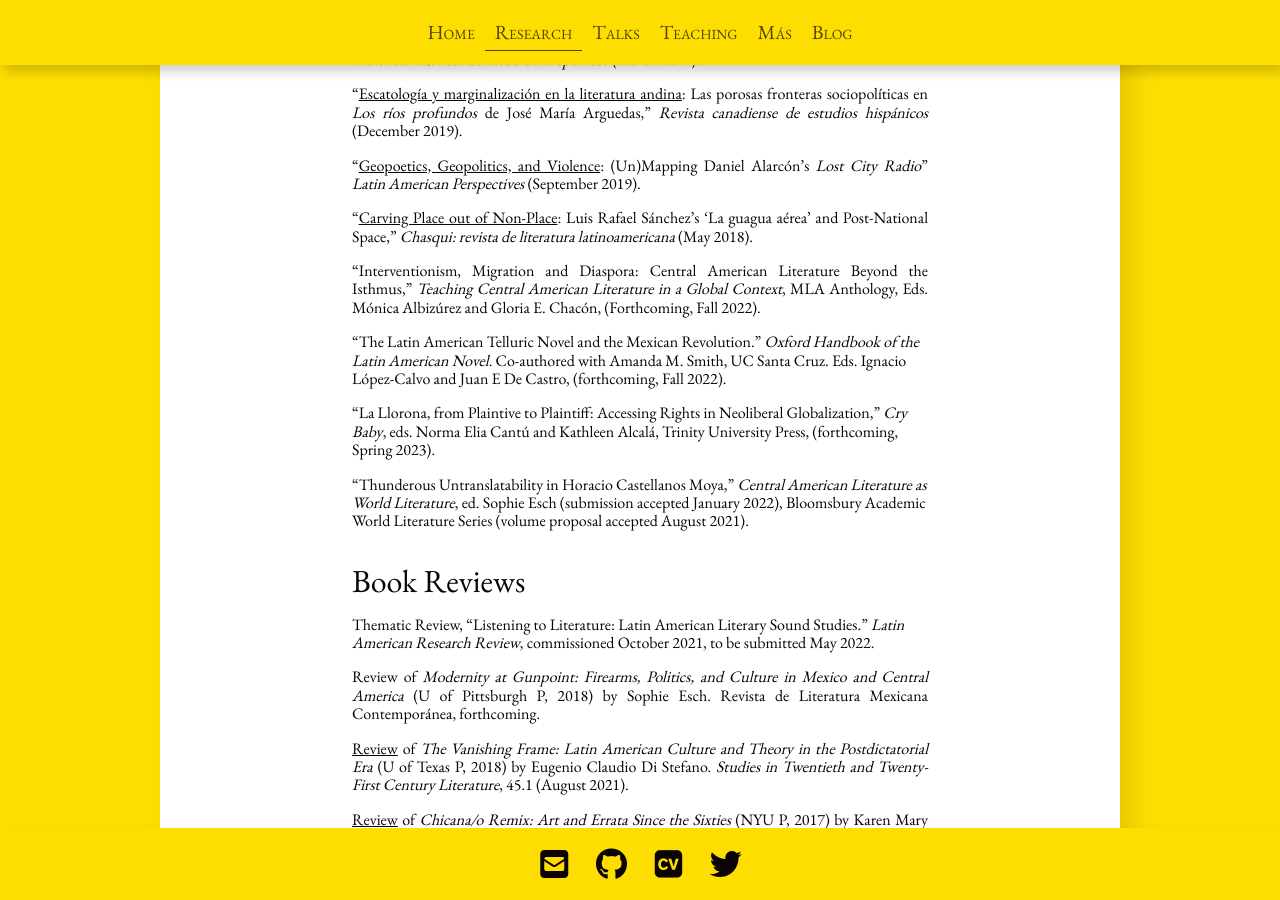
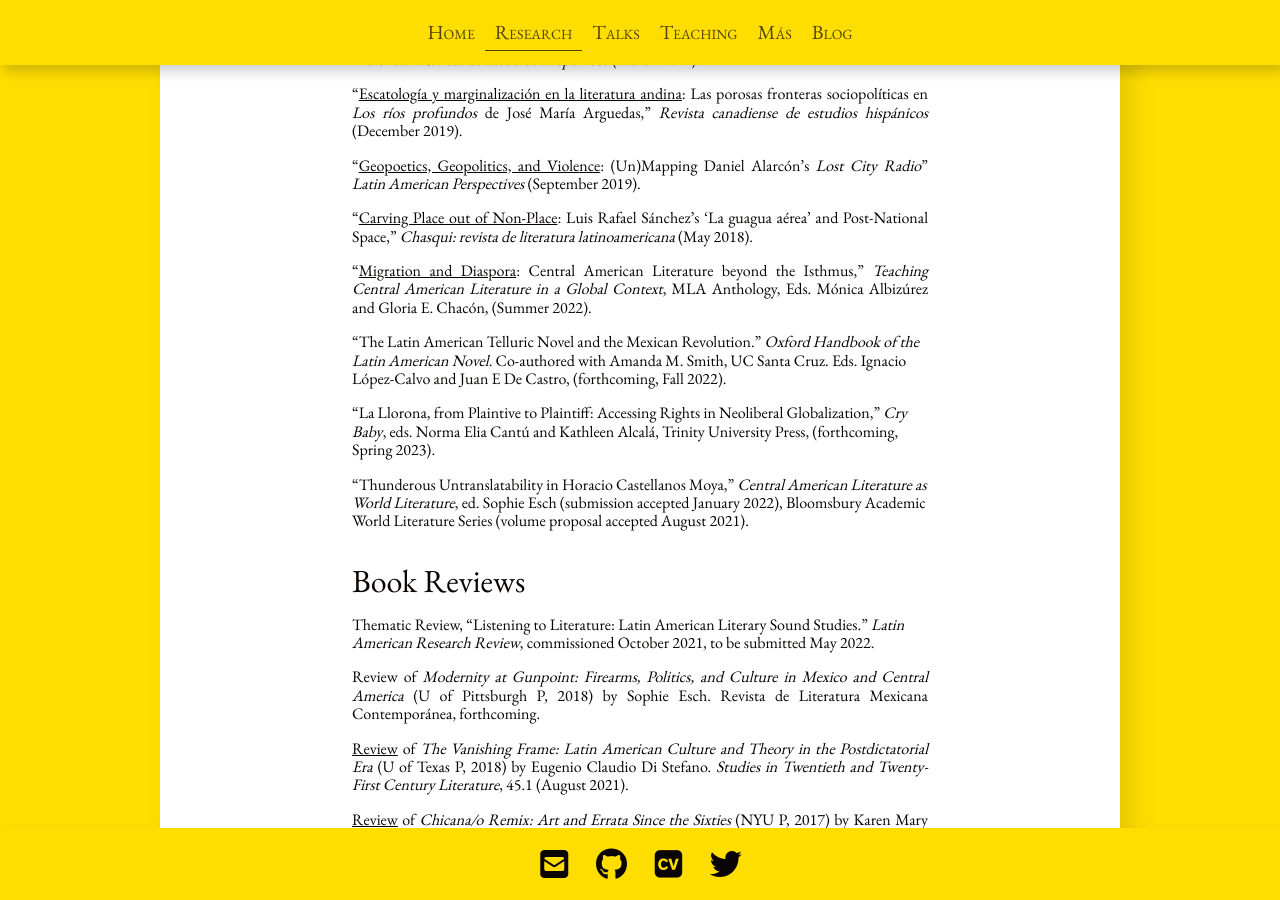
Before and after one commit to dajmcdon/tamara-site, a Jekyll site: the page built from research.md, in a window 1280 px wide and 900 px high, scrolled down 1806 px. Built offline with Jekyll 4.4.1, drawn with Linux system fonts in a browser that asks for light colours; nearby versions of some CDN libraries; some web fonts are replaced.

Commit message:
Central Amer Teaching update

```diff
--- a/research.md
+++ b/research.md
@@ -29,7 +29,7 @@ I am working on a second book project, tentatively titled _Sounds of the Capital
 
 * "[Carving Place out of Non-Place](https://www.academia.edu/39790659/Carving_Place_out_of_Non-Place_Luis_Rafael_Sánchez_s_La_guagua_aérea_and_Postnational_Space): Luis Rafael Sánchez’s ‘La guagua aérea’ and Post-National Space,” _Chasqui: revista de literatura latinoamericana_ (May 2018).
 
-* "Interventionism, Migration and Diaspora: Central American Literature Beyond the Isthmus,” _Teaching Central American Literature in a Global Context_, MLA Anthology, Eds. Mónica Albizúrez and Gloria E. Chacón, (Forthcoming, Fall 2022).
+* "[Migration and Diaspora](https://www.mla.org/Publications/Bookstore/Options-for-Teaching/Teaching-Central-American-Literature-in-a-Global-Context): Central American Literature beyond the Isthmus,” _Teaching Central American Literature in a Global Context_, MLA Anthology, Eds. Mónica Albizúrez and Gloria E. Chacón, (Summer 2022).
 
 * “The Latin American Telluric Novel and the Mexican Revolution.” _Oxford Handbook of the Latin American Novel_. Co-authored with Amanda M. Smith, UC Santa Cruz. Eds. Ignacio López-Calvo and Juan E De Castro, (forthcoming, Fall 2022).
 * "La Llorona, from Plaintive to Plaintiff: Accessing Rights in Neoliberal Globalization," _Cry Baby_, eds. Norma Elia Cantú and Kathleen Alcalá, Trinity University Press, (forthcoming, Spring 2023).
```
Also changed, not shown: 1 other file.
